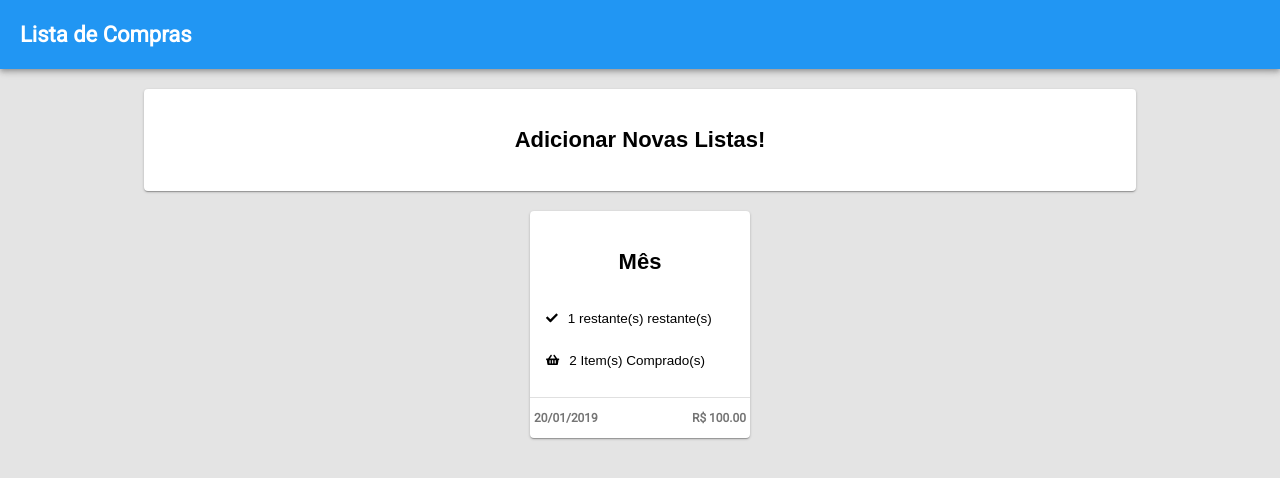
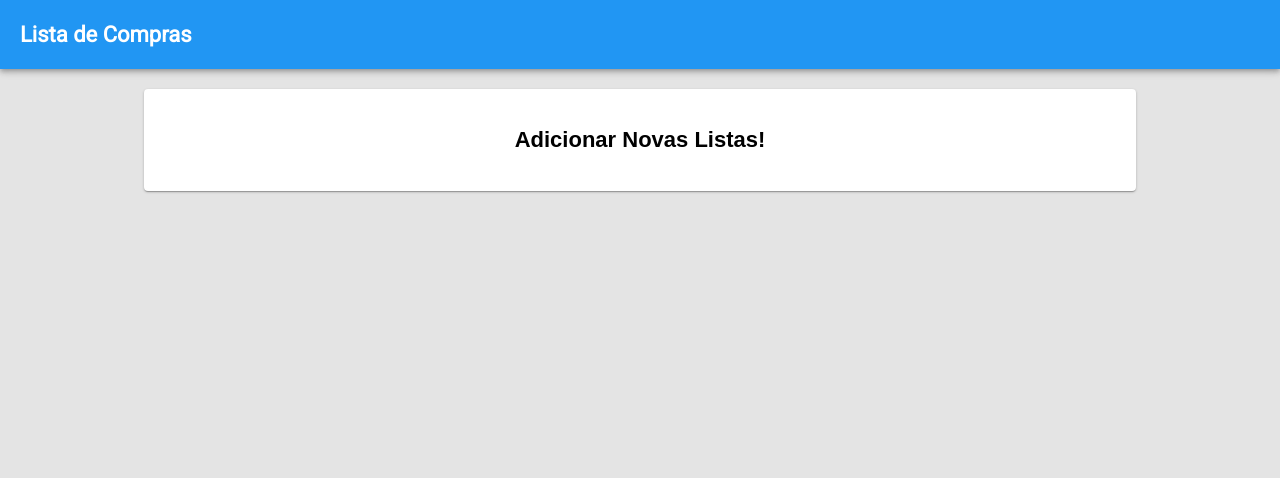
Before and after one commit to patrickcarmo/listacompras, a React (Create React App) app: page / in a window 1280 px wide. Shown: the top 478 px of the page. Built offline with nearby package versions, Linux system fonts and the light colour scheme.

Commit message:
Calculate total list

```diff
--- a/package.json
+++ b/package.json
@@ -13,7 +13,8 @@
     "react-redux": "^6.0.0",
     "react-router-dom": "^4.3.1",
     "react-scripts": "2.1.3",
-    "redux": "^4.0.1"
+    "redux": "^4.0.1",
+    "reselect": "^4.0.0"
   },
   "scripts": {
     "start": "react-scripts start",
--- a/src/home/List.js
+++ b/src/home/List.js
@@ -7,14 +7,14 @@
 
 import './List.css';
 
-const List = () => (
+const List = (props) => (
 	<CustomCard
 		containerClass="list-container"
-		footer={<ListFooter />}
+		footer={<ListFooter total={props.total} />}
 		link="/lista"
 	>
 		<div>
-			<p className="title">Mês</p>
+			<p className="title">{props.list}</p>
 			<div className="list-card-body">
 				<ListItem
 					icon={faCheck}
--- a/src/home/ListFooter.js
+++ b/src/home/ListFooter.js
@@ -1,9 +1,9 @@
 import React from 'react';
 
-const ListFooter = () => (
+const ListFooter = (props) => (
 	<div className="list-footer">
 		<p>20/01/2019</p>
-		<p>R$ 100.00</p>
+		<p>R$ {props.total}</p>
 	</div>
 );
 
--- a/src/home/index.js
+++ b/src/home/index.js
@@ -1,14 +1,23 @@
 import React from 'react';
+import { connect } from 'react-redux';
 
 import './Home.css';
 import NewList from './NewList';
 import List from './List';
+import { getListTotal } from '../store/reducers/list';
 
 const Home = (props) => (
 	<div className="page-container">
 		<NewList />
-		<List />
+		{props.list.items.length > 0 &&
+			<List list={props.list.list} total={props.total}/>
+		}
 	</div>
 );
 
-export default Home;
+const mapStateToProps = state => ({
+	list: state.list,
+	total: getListTotal(state)
+});
+
+export default connect(mapStateToProps, null)(Home);
--- a/src/store/reducers/list.js
+++ b/src/store/reducers/list.js
@@ -1,3 +1,4 @@
+import { createSelector } from 'reselect';
 import { Types } from '../actions/list';
 
 const initialState = {
@@ -23,3 +24,8 @@
 function getItemTotal(product) {
 	return product.price * product.quantity;
 }
+
+export const getListTotal = createSelector(
+	state => state.list.items,
+	items => items.reduce((total, item) => total + item.total, 0)
+);
```
Also changed, not shown: 1 other file (tests, documents, lock files or other folders).
